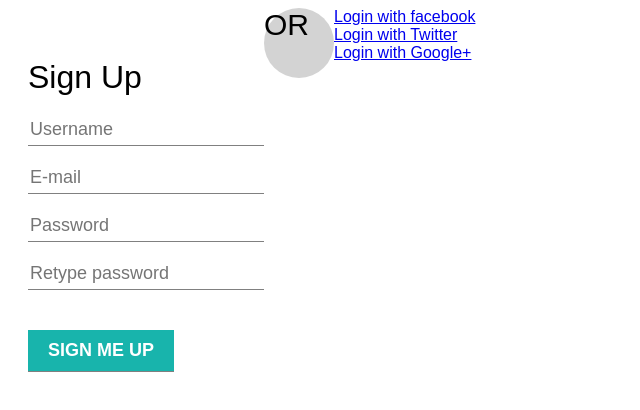
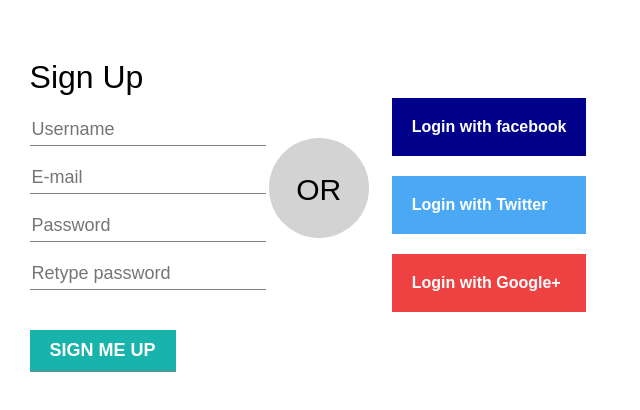
Before and after one commit to green-fox-academy/Claire-Duan, a plain HTML site: page week-01/day-3/workshop/signUpForm/index.html in a window 1280 px wide. Shown: the whole page, without its empty margins (0-640 px from the left). Drawn offline with Linux system fonts and the light colour scheme.

Commit message:
Third Exercise finished

```diff
--- a/week-01/day-3/workshop/signUpForm/css/main.css
+++ b/week-01/day-3/workshop/signUpForm/css/main.css
@@ -2,30 +2,58 @@
     font-family: Arial;
 }
 
-form {
-    display: inline-block;
-    float: left;
+body {
+    display: flex;
+    width: 600px;
+    justify-content: space-around;
 }
 
-div {
-    display: inline-block;
+.wrapper {
+    display: flex;
+    width: 600px;
+    justify-content: space-around;
 }
 
 .orDiv {
     height: 200px;
-    vertical-align: 100px;
+    padding-top: 130px;
 }
 
 .orText {
     font-size: 30px;
-    height: 70px;
-    width: 70px;
+    height: 100px;
+    width: 100px;
+    text-align: center;
     background: lightgrey;
     border-radius: 100%;
+    padding-top: 35px;
+    box-sizing: border-box;
 }
 
 .loginButtons {
-    float: right;
+    padding-top: 70px;
+}
+
+.loginButtons a {
+    text-decoration: none;
+    margin: 20px;
+    padding: 20px;
+    font-weight: bold;
+}
+
+.loginButtons .facebook {
+    background: darkblue;
+    color: white;
+}
+
+.loginButtons .twitter {
+    background: rgb(75, 168, 245);
+    color: white;
+}
+
+.loginButtons .google {
+    background: rgb(238, 65, 65);
+    color: white;
 }
 
 h1{
@@ -56,7 +84,3 @@
     padding: 10px 20px 10px 20px;
     background: rgb(24, 180, 172);
 }
-
-form, .orDiv, .loginButtons {
-    float:left;
-}
--- a/week-01/day-3/workshop/signUpForm/index.html
+++ b/week-01/day-3/workshop/signUpForm/index.html
@@ -19,9 +19,9 @@
         <a  class="orText">OR</a>
     </div>
     <div class="loginButtons">
-        <a href="_blank">Login with facebook</a>
-        <a href="_blank">Login with Twitter</a>
-        <a href="_blank">Login with Google+</a>
+        <a class="facebook" href="_blank">Login with facebook</a>
+        <a class="twitter" href="_blank">Login with Twitter</a>
+        <a class="google" href="_blank">Login with Google+</a>
     </div>
     </div>
 </body>
```
Also changed, not shown: 3 other files.
